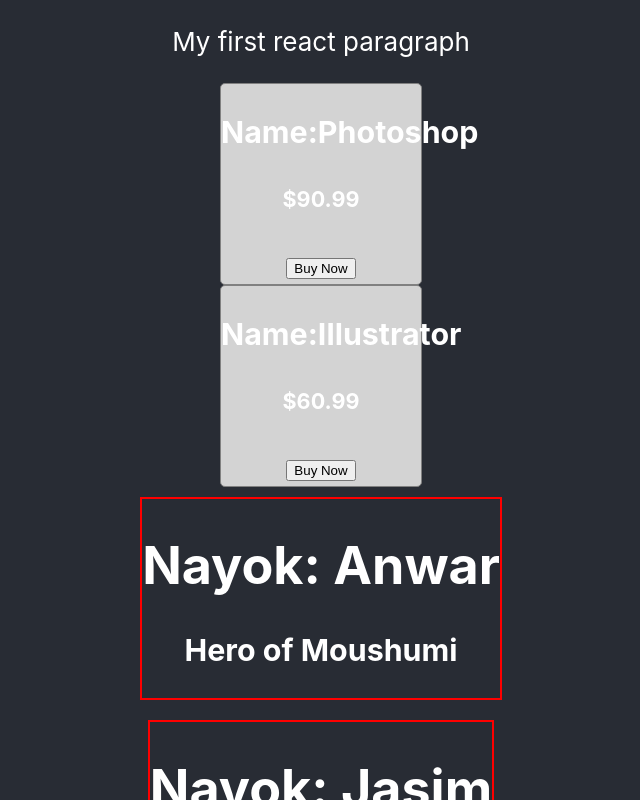
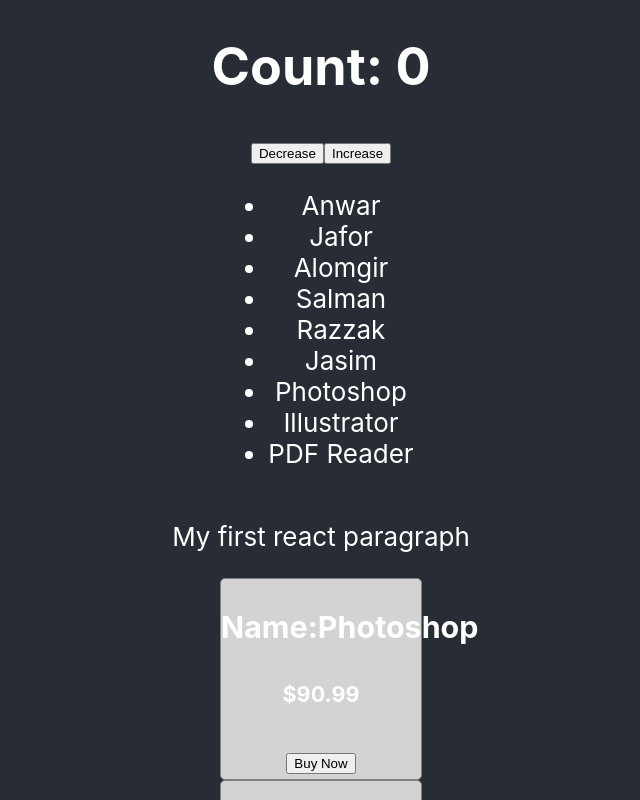
Before and after one commit to Diganta165/react-core-concepts, a React (Create React App) app: page / in a window 1280 px wide. Shown: the top 800 px of the page, without its empty margins (319-959 px from the left). Built offline with nearby package versions, Linux system fonts and the light colour scheme.

Commit message:
Component state hook and state method

```diff
--- a/src/App.js
+++ b/src/App.js
@@ -1,20 +1,38 @@
 import logo from './logo.svg';
 import './App.css';
+import { useState } from 'react';
 
 function App() {
-  const nayoks =['Anwar', 'Jafor', 'Alomgir', 'Salman']
+  const nayoks =['Anwar', 'Jafor', 'Alomgir', 'Salman','Razzak', 'Jasim']
   const products = [
     {name:'Photoshop', price:'$90.99'},
     {name:'Illustrator', price:'$60.99'},
     {name: 'PDF Reader', price: '$6.99'}
   ]
+  const nayokNames =nayoks.map(nayok => nayok)
+  console.log(nayokNames)
 
-
+//  const productNames = products.map(product => product)
+//  console.log(productNames)
   return (
     <div className="App">
       <header className="App-header">
+        <Counter></Counter>
+        <ul>
+          {
+            nayoks.map(nayok => <li>{nayok}</li>)
+          }
+          {
+            products.map(product => <li>{product.name}</li>)
+          }
+
+        </ul>
 
         <p>My first react paragraph</p>
+          {
+            products.map(product => <Product product ={product}></Product>)
+          }
+
         <Product product ={products[0]}></Product>
         <Product product ={products[1]}></Product>
 
@@ -26,6 +44,19 @@
       </header>
     </div>
   );
+}
+
+function Counter(){
+  const [count, setCount] = useState(0);
+  //const handleIncrease =() => setCount(count +1);
+
+  return (
+    <div>
+      <h1>Count: {count}</h1>
+      <button onClick ={() => setCount(count -1)}>Decrease</button>
+      <button onClick = {() => setCount(count +1)}>Increase</button>
+    </div>
+  )
 }
 
 function Product(props){
```
